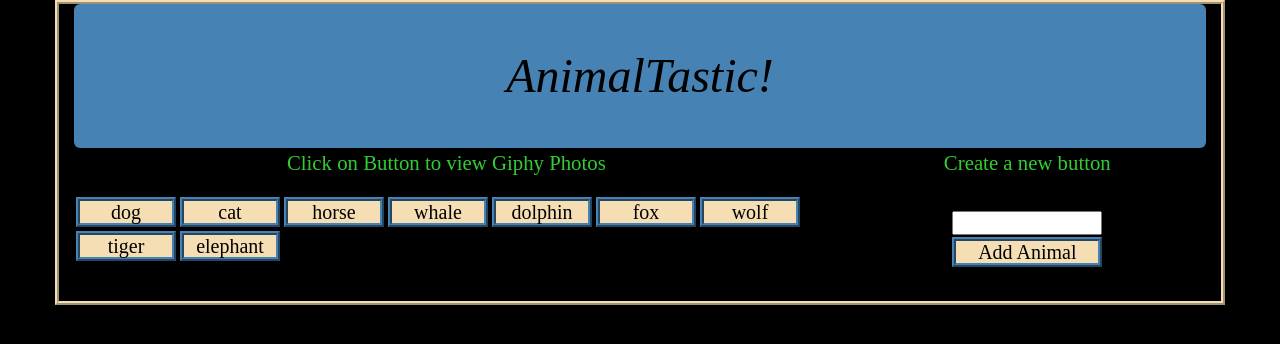
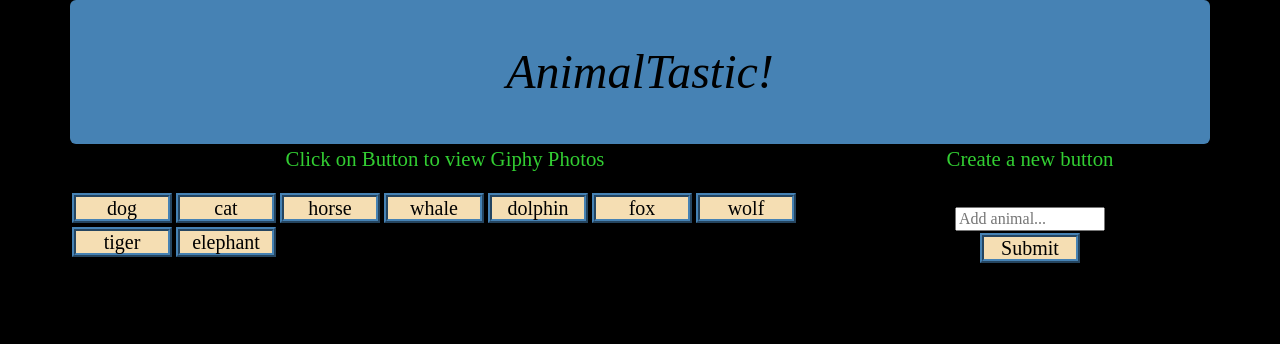
Before and after one commit to JRiepe/AnimalTastic, a PHP site: page / in a window 1280 px wide. Shown: the top 344 px of the page. Run offline with PHP 8.4, Linux system fonts and the light colour scheme.

Commit message:
changed look

```diff
--- a/assets/css/style.css
+++ b/assets/css/style.css
@@ -16,7 +16,7 @@ html 		{
 	 height: auto !important;
 	/* height: 100%; */
 	border-style: ridge;
-	border-width: 4px;
+	border-width: 0px;
 	border-color: wheat;
 }
 
--- a/index.html
+++ b/index.html
@@ -46,10 +46,10 @@
 					<form id="animal-form">
 		    				<!-- <label id="submitLabel"for="animal-input">Add an Animal</label> -->
 		    				<br>
-		    				<input type="text" id="animal-input"><br>
+		    				<input type="text" id="animal-input" placeholder="Add animal..."><br>
 
 		    				<!-- Button triggers new animal to be added -->
-		    				<input id="addAnimal" type="submit" value="Add Animal">
+		    				<button id="addAnimal" type="submit">Submit</button>
   					</form>
 					<br>
 
```
